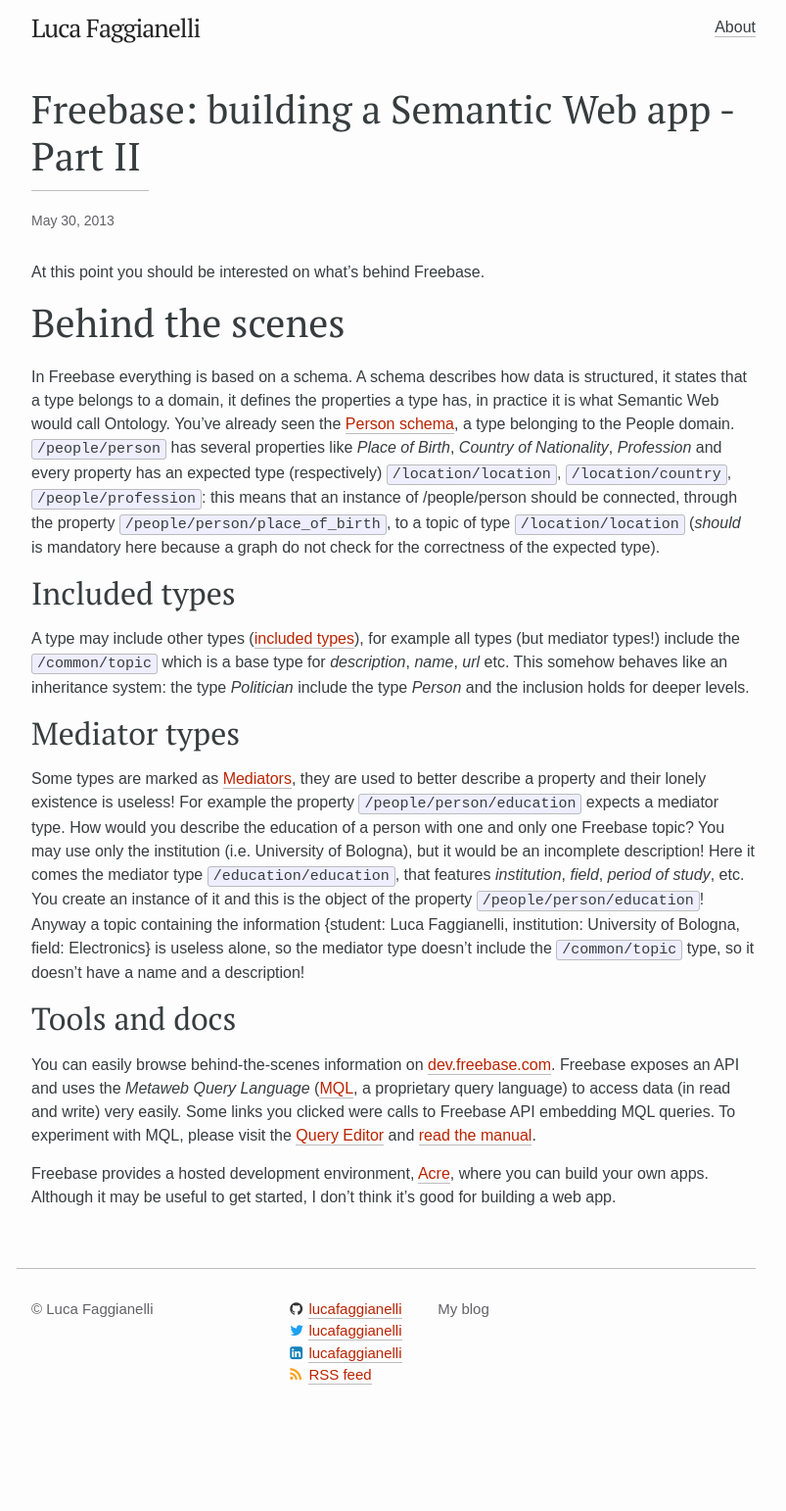
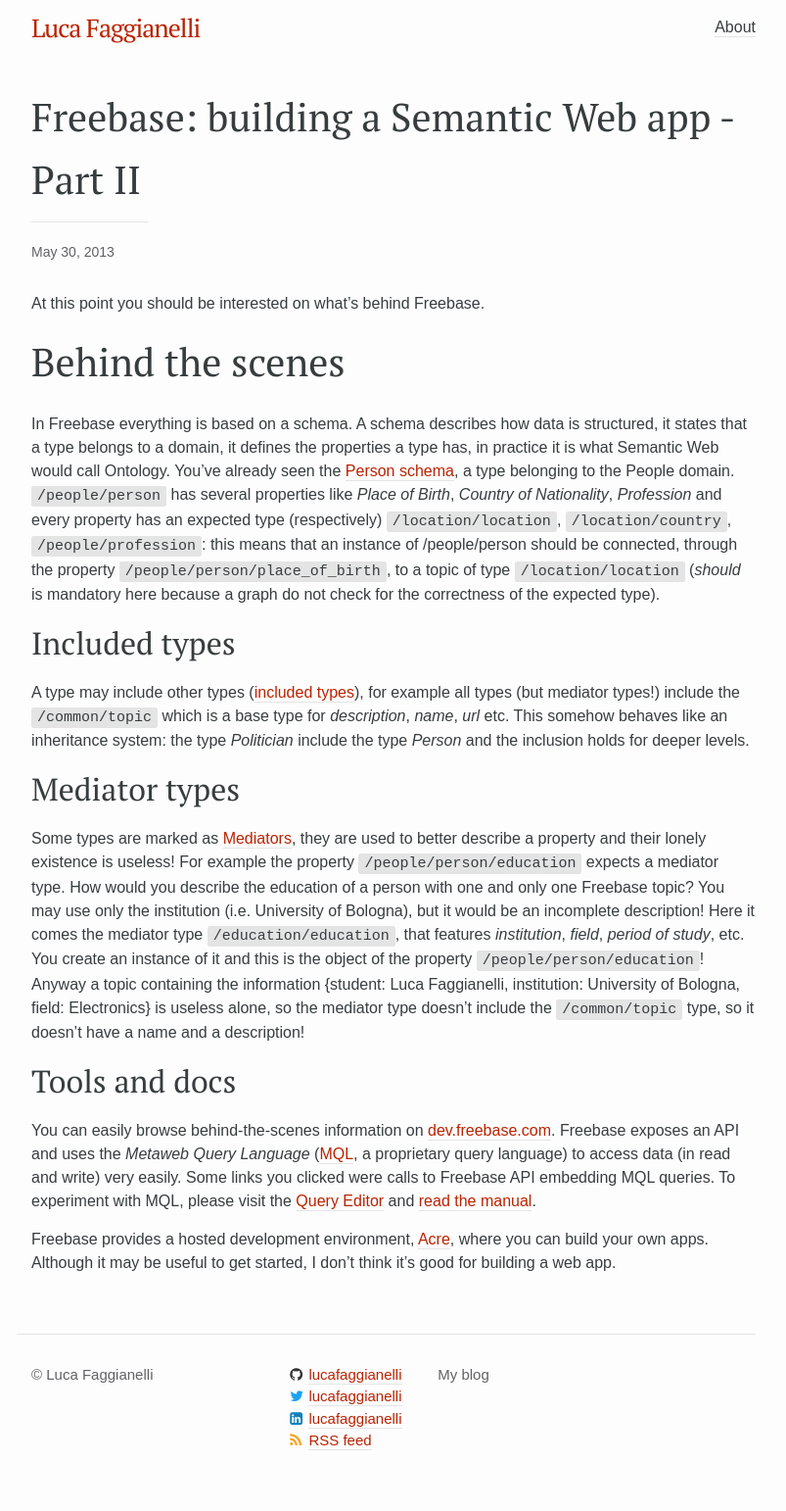
Before and after one commit to lucafaggianelli/lucafaggianelli.github.io, a Jekyll site: the page built from _posts/2013-05-26-freebase-semantic-web-app-2.markdown, in a window 1280 px wide. Shown: the whole page at 98% size, without its empty margins (238-1041 px from the left). Built offline with Jekyll 4.4.1, drawn with Linux system fonts in a browser that asks for light colours; some web fonts are replaced; before the commit the page ends 1475 px from its top, so only the background shows below that.

Commit message:
SASS gray colors, H* line-height, padding, title color

```diff
--- a/_includes/google-analytics.html
+++ b/_includes/google-analytics.html
@@ -1,4 +1,3 @@
-<!-- Google Analytics -->
 <script>
 (function(i,s,o,g,r,a,m){i['GoogleAnalyticsObject']=r;i[r]=i[r]||function(){
 (i[r].q=i[r].q||[]).push(arguments)},i[r].l=1*new Date();a=s.createElement(o),
@@ -8,4 +7,3 @@ m=s.getElementsByTagName(o)[0];a.async=1;a.src=g;m.parentNode.insertBefore(a,m)
 ga('create', {{ include.tracking_id }}, 'auto');
 ga('send', 'pageview');
 </script>
-<!-- End Google Analytics -->
--- a/_sass/_base.scss
+++ b/_sass/_base.scss
@@ -84,25 +84,24 @@ li {
 h1, h2, h3, h4, h5, h6 {
     font-weight: $base-font-weight;
     font-family: $hs-font-family;
-    line-height: 1.2em;
     margin-bottom: .5em;
-
-    a {
-        padding-bottom: 2px;
-    }
 }
 
 h1 {
   font-size: 2.5em;
+  line-height: 1.6em;
 }
 h2 {
   font-size: 2em;
+  line-height: 1.4em;
 }
 h3 {
   font-size: 1.7em;
+  line-height: 1.2em;
 }
 h4 {
   font-size: 1.5em;
+  line-height: 1.2em;
 }
 
 
@@ -133,8 +132,10 @@ a {
  */
 blockquote {
     color: lighten($text-color, 10%);
-    border-left: 4px solid #938172;
+    border-left: 4px solid $grey-color;
     padding-left: $spacing-unit / 2;
+    padding-top: 10px;
+    padding-bottom: 10px;
 
     > :last-child {
         margin-bottom: 0;
@@ -151,7 +152,7 @@ code {
     font-size: 15px;
     border: 1px solid $grey-color-light;
     border-radius: 3px;
-    background-color: #eef;
+    background-color: $grey-color-light;
 }
 
 code {
--- a/_sass/_layout.scss
+++ b/_sass/_layout.scss
@@ -29,7 +29,6 @@
 
     &,
     &:visited {
-        color: $grey-color-dark;
     }
 }
 
@@ -72,10 +71,6 @@
             > svg {
                 width: 18px;
                 height: 15px;
-
-                path {
-                    fill: $grey-color-dark;
-                }
             }
         }
 
--- a/css/main.scss
+++ b/css/main.scss
@@ -21,8 +21,7 @@ $background-color: #fdfdfd;
 $brand-color:      #BA2302;
 
 $grey-color:       #626266;
-$grey-color-light: lighten($grey-color, 35%);
-$grey-color-dark:  darken($grey-color, 25%);
+$grey-color-light: darken($background-color, 10%);
 
 // Width of the content area
 $content-width:    800px;
```
